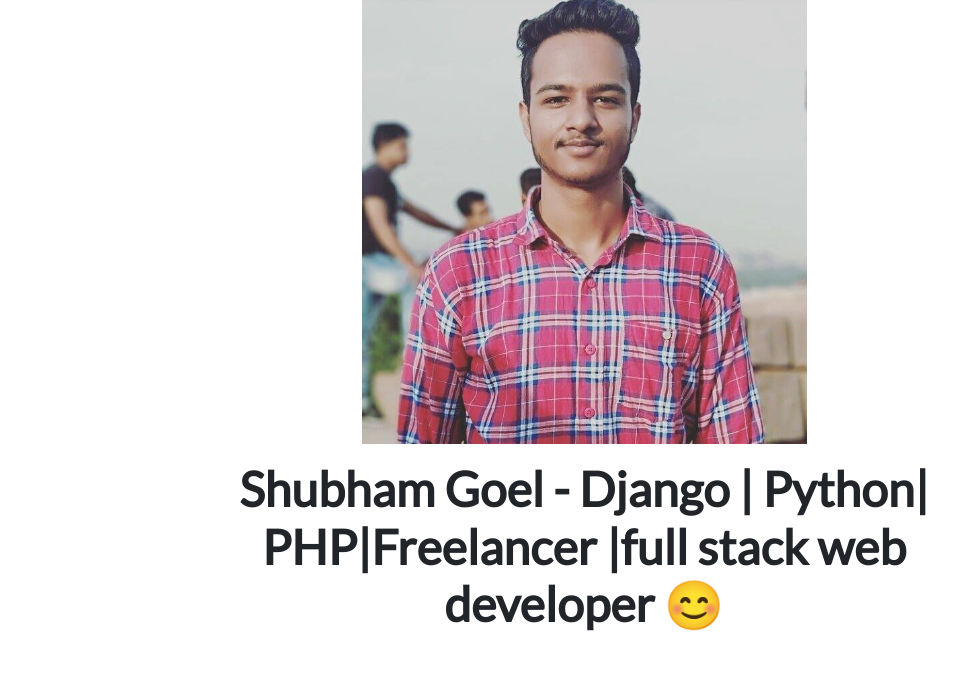
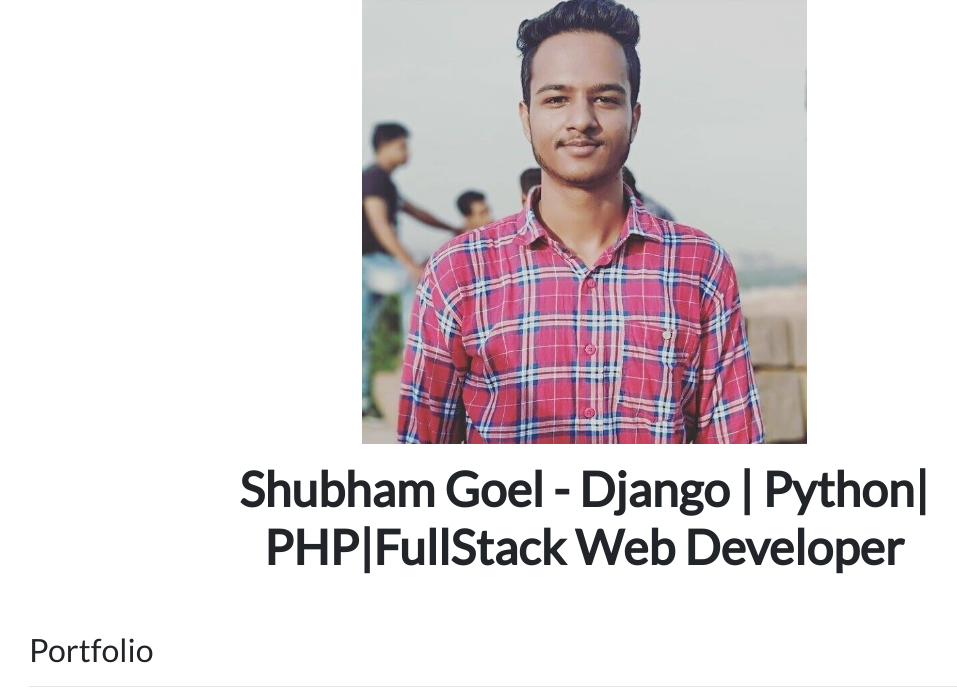
Before and after one commit to shubhamgoel01/MY_Portfolio, a Django app: page / in a window 1280 px wide. Shown: the part 73-762 px from the top of the page, without its empty margins (56-1013 px from the left). Run offline with Django 3.2, Linux system fonts and the light colour scheme; data comes from the database, SQL or seed files in the repository; some libraries are stand-ins or nearby versions.

Commit message:
home page edited

```diff
--- a/portfolio/templates/portfolio/home.html
+++ b/portfolio/templates/portfolio/home.html
@@ -11,8 +11,7 @@
 
 <div class="row justify-content-center mb-3">
     <div class="col-md-9 text-center">
-        <h1 id="hometext" class="font-weight-bold" style="font-size:3rem;">Shubham Goel -  Django | Python| PHP|Freelancer
-            |full stack web developer 😊</h1>
+        <h1 id="hometext" class="font-weight-bold" style="font-size:3rem;">Shubham Goel -  Django | Python| PHP|FullStack Web Developer</h1>
     </div>
 </div>
 
```
